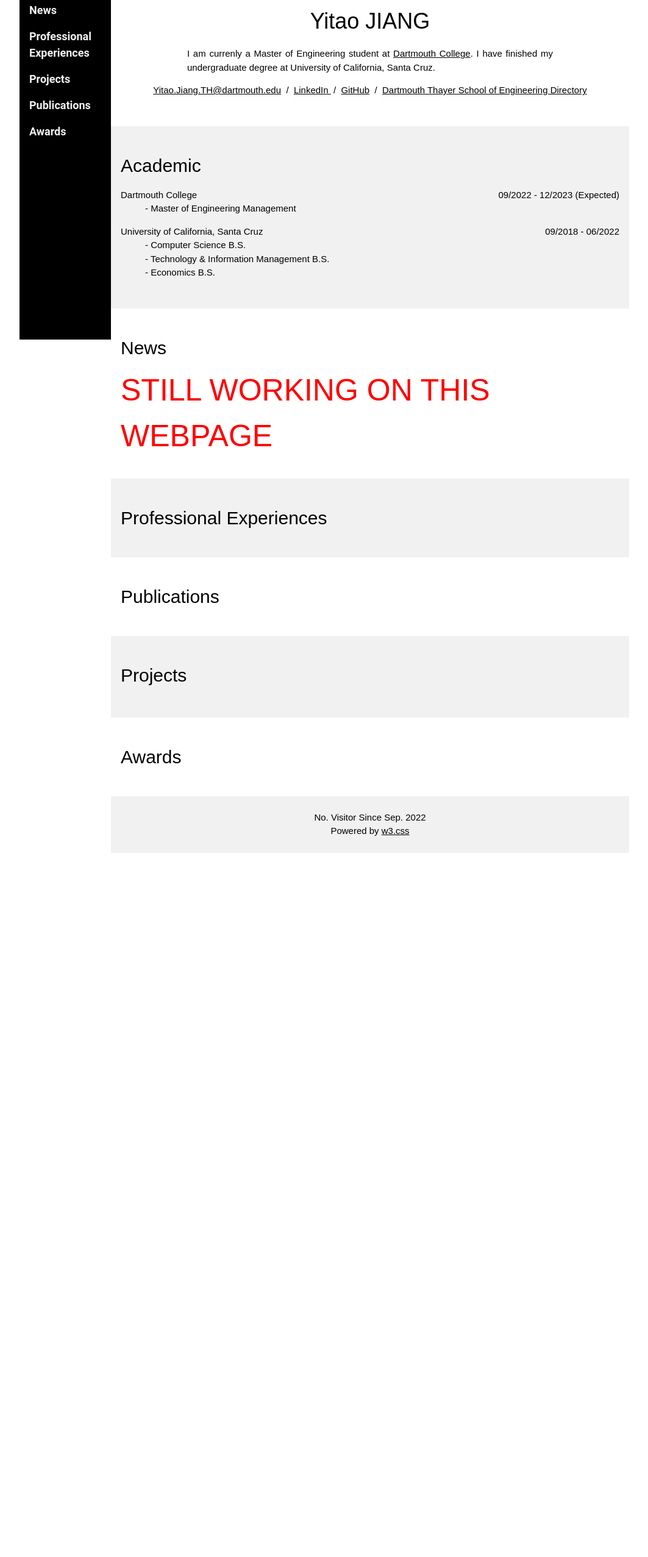
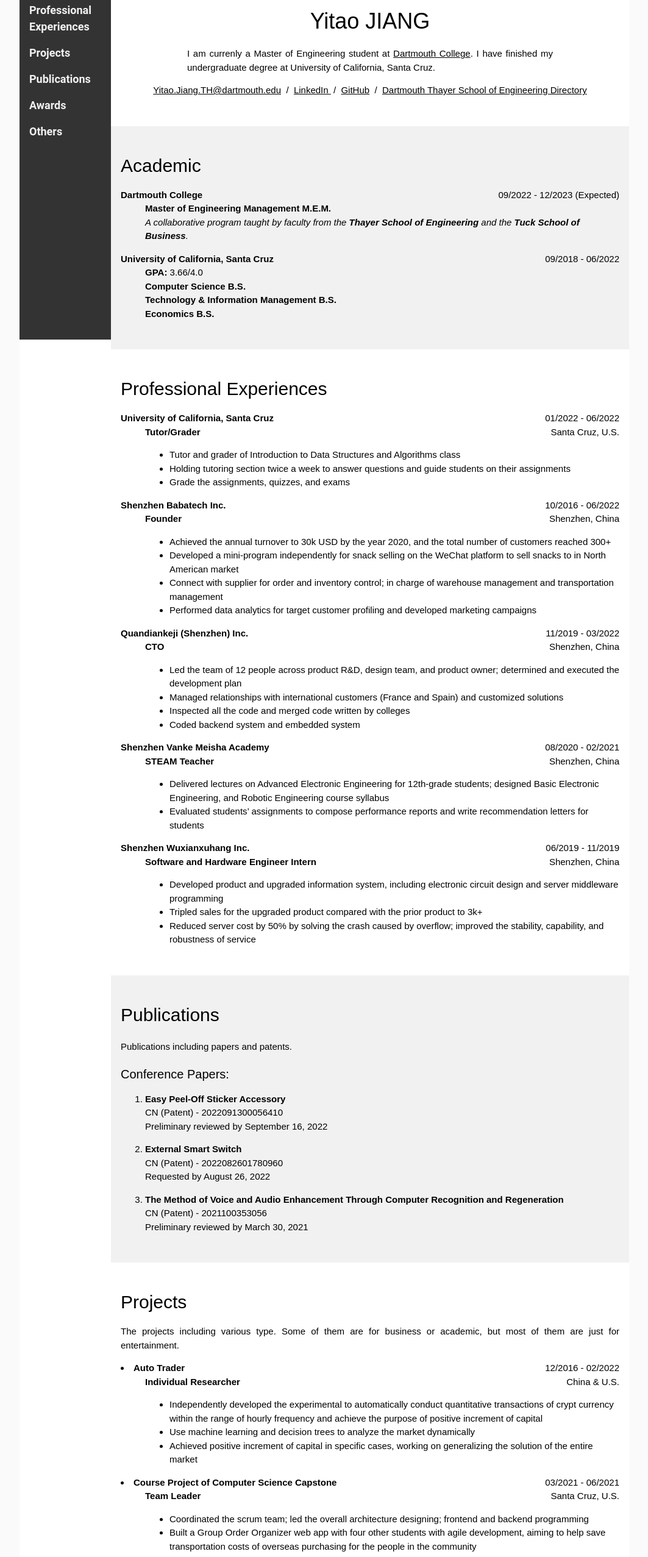
Before and after one commit to cccat6/MyHomePage, a plain HTML site: page index.html in a window 1280 px wide. Shown: the part 243-2797 px from the top of the page at 61% size, without its empty margins (108-1171 px from the left). Before the commit the page ends 1642 px from the top, so only its background shows below. Drawn offline with Linux system fonts and the light colour scheme.

Commit message:
填好基础简历信息

```diff
--- a/index.html
+++ b/index.html
@@ -24,29 +24,29 @@
 </head>
 
 
-<body class="w3-content" style="max-width:1000px">
+<body class="w3-content" style="max-width:1000px;background-color:#fafafa;">
 
+  <div style="background-color:#fff;">
 <!-- Sidebar/menu -->
-<nav class="w3-sidebar w3-bar-block w3-black w3-collapse w3-top w3-right" style="z-index:3;width:150px" id="mySidebar">
+<nav class="w3-sidebar w3-bar-block w3-collapse w3-top w3-right" style="z-index:3;width:150px;background-color:#333;color:#fff;" id="mySidebar">
   <div class="w3-container w3-display-container w3-padding-16">
     <h3><b>YITAO</b></h3>
   </div>
   <div class="w3-padding-64 w3-text-light-grey w3-large" style="font-weight:bold">
     <a href="#home" class="w3-bar-item w3-button">Home</a>
     <a href="#academic" class="w3-bar-item w3-button">Academic</a>
-    <a href="#news" class="w3-bar-item w3-button">News</a>
     <a href="#professional" class="w3-bar-item w3-button">Professional Experiences</a>
     <a href="#projects" class="w3-bar-item w3-button">Projects</a>
     <a href="#publications" class="w3-bar-item w3-button">Publications</a>
     <a href="#award" class="w3-bar-item w3-button">Awards</a>
+    <a href="#others" class="w3-bar-item w3-button">Others</a>
   </div>
 </nav>
 
 <!-- Top menu on small screens -->
-<header class="w3-bar w3-top w3-hide-large w3-black w3-xlarge">
+<header class="w3-bar w3-top w3-hide-large w3-xlarge" style="background-color:#333;color:#fff;">
   <div class="w3-bar-item w3-padding-24">YITAO JIANG</div>
   <a href="javascript:void(0)" class="w3-bar-item w3-button w3-padding-24 w3-right"  style="font-stretch: extra-expanded;" onclick="w3_open()"><b>≡</b></a>
-  </div>
 </header>
 
 <!-- Overlay effect when opening sidebar on small screens -->
@@ -79,112 +79,231 @@
      <h2>Academic</h2>
       <dl>
         <p>
-          <dt>Dartmouth College<text style="float: right;">09/2022 - 12/2023 (Expected)</text></dt>
-          <dd>- Master of Engineering Management</dd>
+          <dt><b>Dartmouth College</b><text style="float: right;">09/2022 - 12/2023 (Expected)</text></dt>
+          <dd><b>Master of Engineering Management M.E.M.</b></dd>
+          <dd><i>A collaborative program taught by faculty from the <b>Thayer School of Engineering</b> and the <b>Tuck School of Business</b>.</i></dd>
         </p>
         <p>
-          <dt>University of California, Santa Cruz<text style="float: right;"> 09/2018 - 06/2022 </text></dt>
-          <dd>- Computer Science B.S.</dd>
-          <dd>- Technology & Information Management B.S.</dd>
-          <dd>- Economics B.S.</dd>
+          <dt><b>University of California, Santa Cruz</b><text style="float: right;"> 09/2018 - 06/2022 </text></dt>
+          <dd><b>GPA: </b>3.66/4.0</dd>
+          <dd><b>Computer Science B.S.</b></dd>
+          <dd><b>Technology & Information Management B.S.</b></dd>
+          <dd><b>Economics B.S.</b></dd>
         </p>
       </dl>
     </div>
 
-<!-- The News Section -->
-  <div class="w3-container w3-padding-32" id="news">
-   <h2>News</h2>
-   <a style="font-size: 50px; color:red">STILL WORKING ON THIS WEBPAGE</a>
-      <!--<p><li> 05/2021, 2 papers have been accepted by <a href="https://icml.cc/">ICML 2022</a>. </li></p>
-      <p><li> 04/2022, 8 papers have been accepted by <a href="https://openaccess.thecvf.com/CVPR2022">CVPR 2022</a>. </li></p>
-   	  <p><li> 02/2022, Our suvery paper on vision transformer has been accepted by <a href="https://arxiv.org/pdf/2012.12556">IEEE TPAMI</a>.</li></p>
-      <p><li> 09/2021, 10 papers have been accepted by <a href="https://nips.cc/Conferences/2021">NeurIPS 2021</a>.</li></p>
-      <p><li> 09/2021, The journal version of versatile filters has been accepted by <a href="https://ieeexplore.ieee.org/iel7/34/4359286/09543586.pdf">IEEE TPAMI</a>.</li></p>
-      <p><li> 07/2021, 1 paper has been accepted by <a href="https://iccv2021.thecvf.com/home">ICCV 2021</a>.</li></p>
-      <p><li> 05/2021, 1 paper has been accepted by <a href="https://icml.cc/">ICML 2021</a>.</li></p>
-      <p><li> 05/2021, I have been selected as a Senior Area Chair for <a href="http://valser.org/">VALSE 2021</a>.</li></p>
-      <p><li> 03/2021, I accepted the invitation to serve as an Area Chair for <a href="https://nips.cc/Conferences/2021/">NeurIPS 2021</a>.</li></p>
-      <p><li> 03/2021, 9 papers have been accepted by <a href="http://cvpr2021.theRcvf.com/">CVPR 2021</a>.</li></p>
--->
-  </div>
+  <!-- The Professional Experience Section -->
+    <div class="w3-container w3-padding-32" id="professional">
+      <h2>Professional Experiences</h2>
 
-  <!-- The Professional Experience Section -->
-    <div class="w3-container w3-light-grey w3-padding-32" id="professional">
-      <h2>Professional Experiences</h2>
-        <!--<p><li> Area Chair of <a href="https://icml.cc/Conferences/2021">ICML 2021</a>, <a href="https://nips.cc/Conferences/2021/">NeurIPS 2021</a>.</p>
-        <p><li> Senior Program Committee Members of <a href="https://ijcai-21.org/">IJCAI 2021</a>, <a href="https://www.ijcai20.org/">IJCAI 2020</a> and <a href="https://www.ijcai19.org/program-committee.html">IJCAI 2019</a>.</p>
-        <p><li> Journal Reviewers of <a href="https://ieeexplore.ieee.org/xpl/RecentIssue.jsp?punumber=34">IEEE T-PAMI</a>, <a href="https://www.springer.com/journal/11263">IJCV</a>, <a href="https://ieeexplore.ieee.org/xpl/RecentIssue.jsp?punumber=83">IEEE T-IP</a>, <a href="https://ieeexplore.ieee.org/xpl/RecentIssue.jsp?punumber=5962385">IEEE T-NNLS</a>, <a href="https://ieeexplore.ieee.org/xpl/RecentIssue.jsp?punumber=6046">IEEE T-MM</a>, <a href="https://ieeexplore.ieee.org/xpl/RecentIssue.jsp?punumber=69">IEEE T-KDE</a>, etc.</p>
-        <p><li> Program Committee Members of ICCV 2021, AAAI 2021, ICLR 2021, NeurIPS 2020, ICML 2020, ECCV 2020, CVPR 2020, ICLR 2020, AAAI 2020, ICCV 2019, CVPR 2019, ICLR 2019, AAAI 2019, IJCAI 2018, AAAI 2018, NeurIPS 2018, etc.</p>-->
+      <dl>
+        <p> <!--Element-->
+          <dt><b>University of California, Santa Cruz</b><a style="float: right;">01/2022 - 06/2022</a></dt>
+          <dt><a style="float: right;">Santa Cruz, U.S.</a></dt>
+          <dd><b>Tutor/Grader</b></dd>
+          <dd>
+            <ul>
+              <li>Tutor and grader of Introduction to Data Structures and Algorithms class</li>
+              <li>Holding tutoring section twice a week to answer questions and guide students on their assignments</li>
+              <li>Grade the assignments, quizzes, and exams</li>
+            </ul>
+          </dd>
+        </p>
+        <p> <!--Element-->
+          <dt><b>Shenzhen Babatech Inc.</b><a style="float: right;">10/2016 - 06/2022</a></dt>
+          <dt><a style="float: right;">Shenzhen, China</a></dt>
+          <dd><b>Founder</b></dd>
+          <dd>
+            <ul>
+              <li>Achieved the annual turnover to 30k USD by the year 2020, and the total number of customers reached 300+</li>
+              <li>Developed a mini-program independently for snack selling on the WeChat platform to sell snacks to in North American market</li>
+              <li>Connect with supplier for order and inventory control; in charge of warehouse management and transportation management</li>
+              <li>Performed data analytics for target customer profiling and developed marketing campaigns</li>
+            </ul>
+          </dd>
+        </p>
+        <p> <!--Element-->
+          <dt><b>Quandiankeji (Shenzhen) Inc.</b><a style="float: right;">11/2019 - 03/2022</a></dt>
+          <dt><a style="float: right;">Shenzhen, China</a></dt>
+          <dd><b>CTO</b></dd>
+          <dd>
+            <ul>
+              <li>Led the team of 12 people across product R&D, design team, and product owner; determined and executed the development plan</li>
+              <li>Managed relationships with international customers (France and Spain) and customized solutions</li>
+              <li>Inspected all the code and merged code written by colleges</li>
+              <li>Coded backend system and embedded system</li>
+            </ul>
+          </dd>
+        </p>
+        <p> <!--Element-->
+          <dt><b>Shenzhen Vanke Meisha Academy</b><a style="float: right;">08/2020 - 02/2021</a></dt>
+          <dt><a style="float: right;">Shenzhen, China</a></dt>
+          <dd><b>STEAM Teacher</b></dd>
+          <dd>
+            <ul>
+              <li>Delivered lectures on Advanced Electronic Engineering for 12th-grade students; designed Basic Electronic Engineering, and Robotic Engineering course syllabus</li>
+              <li>Evaluated students’ assignments to compose performance reports and write recommendation letters for students</li>
+            </ul>
+          </dd>
+        </p>
+        <p> <!--Element-->
+          <dt><b>Shenzhen Wuxianxuhang Inc.</b><a style="float: right;">06/2019 - 11/2019</a></dt>
+          <dt><a style="float: right;">Shenzhen, China</a></dt>
+          <dd><b>Software and Hardware Engineer Intern</b></dd>
+          <dd>
+            <ul>
+              <li>Developed product and upgraded information system, including electronic circuit design and server middleware programming</li>
+              <li>Tripled sales for the upgraded product compared with the prior product to 3k+</li>
+              <li>Reduced server cost by 50% by solving the crash caused by overflow; improved the stability, capability, and robustness of service</li>
+            </ul>
+          </dd>
+        </p>
+      </dl>
     </div>
 
     <!-- The Publications Section -->
-     <div class="w3-container w3-padding-32"" id="publications">
+     <div class="w3-container w3-light-grey w3-padding-32" id="publications">
        <h2>Publications</h2>
-         <!--<p class="w3-left-align" style="line-height:200%">
-           I'm interested in devleoping <strong>efficient models</strong> for computer vision (e.g. classification, detection, and super-resolution) using pruning, quantization, distilaltion, NAS, etc.
+         <p class="w3-left-align" style="line-height:200%">
+           Publications including papers and patents.
          </p>
        <h4> Conference Papers:</h4>
-
        <ol>
-
           <p>
-         <li><strong>Spatial-Channel Token Distillation for Vision MLPs</strong>
+            <li><strong>Easy Peel-Off Sticker Accessory</strong>
               <br>
-         Yanxi Li, Xinghao Chen, Minjing Dong, Yehui Tang, <strong>Yunhe Wang</strong>, Chang Xu
+              CN (Patent) - 2022091300056410
               <br>
-         <em>ICML</em> 2022 | <a style="color: #447ec9" href="https://proceedings.mlr.press/v162/li22c/li22c.pdf">paper</a>
+              Preliminary reviewed by September 16, 2022
+            </li>
           </p>
-
+          <p>
+            <li><strong>External Smart Switch</strong>
+              <br>
+              CN (Patent) - 2022082601780960
+              <br>
+              Requested by August 26, 2022
+            </li>
+          </p>
+          <p>
+            <li><strong>The Method of Voice and Audio Enhancement Through Computer Recognition and Regeneration</strong>
+              <br>
+              CN (Patent) - 2021100353056
+              <br>
+              Preliminary reviewed by March 30, 2021
+            </li>
+          </p>
         </ol>
-
-       </p>-->
+       </p>
      </div>
 
 <!-- The Projects Section -->
-  <div class="w3-container w3-light-grey w3-padding-32" id="projects">
+  <div class="w3-container w3-padding-32" id="projects">
     <h2>Projects</h2>
     <p class="w3-justify">
-        <!--Actually, model compression is a kind of technique for developing portable deep neural networks with lower memory and computation costs. I have done several projects in Huawei including some smartphones' applications in 2019 and 2020 (e.g. Mate 30 and Honor V30). Currently, I am leading the AdderNet project, which aims to develop a series of deep learning models using only additions (<a href="https://www.reddit.com/r/MachineLearning/comments/ekw2s1/r_addernet_do_we_really_need_multiplications_in/">Discussions on Reddit</a>).
+        The projects including various type. Some of them are for business or academic, but most of them are just for entertainment.
+    </p>
+        <p> <!--Element-->
+          <li><b>Auto Trader</b><a style="float: right;">12/2016 - 02/2022</a></li>
+          <dd><b>Individual Researcher</b><a style="float: right;">China & U.S.</a></dd>
+          <dd>
+            <ul>
+              <li>Independently developed the experimental to automatically conduct quantitative transactions of crypt currency within the range of hourly frequency and achieve the purpose of positive increment of capital</li>
+              <li>Use machine learning and decision trees to analyze the market dynamically</li>
+              <li>Achieved positive increment of capital in specific cases, working on generalizing the solution of the entire market</li>
+            </ul>
+          </dd>
         </p>
 
-        <h4><li>Adder Neural Networks</li></h4>
-        <img style="width:96%;" src="images/AdderNet.jpg">
-        <p class="w3-justify">
-        <a style="color: #447ec9" href="https://github.com/huawei-noah/AdderNet">Project Page</a> | <a style="color: #447ec9" href="https://arxiv.org/pdf/2101.10015.pdf">Hardware Implementation</a>
-        </p>
-        <p class="w3-justify">
-        I would like to say, <span style="color:red">AdderNet is very cool!</span> The initial idea was came up in about 2017 when climbing with some friends at Beijing. By replacing all convolutional layers (except the first and the last layers), we now can obtain comparable performance on ResNet architectures. In addition, to make the story more complete, we recent release the hardware implementation and some quantization methods. The results are quite encouraging, we can reduce both <strong>the energy consumption and thecircuit areas significantly without affecting the performance</strong>. Now, we are working on more applications to reduce the costs of launching AI algorithms such as low-level vision, detection, and NLP tasks.
+        <p> <!--Element-->
+          <li><b>Course Project of Computer Science Capstone</b><a style="float: right;">03/2021 - 06/2021</a></li>
+          <dd><b>Team Leader</b><a style="float: right;">Santa Cruz, U.S.</a></dd>
+          <dd>
+            <ul>
+              <li>Coordinated the scrum team; led the overall architecture designing; frontend and backend programming</li>
+              <li>Built a Group Order Organizer web app with four other students with agile development, aiming to help save transportation costs of overseas purchasing for the people in the community</li>
+            </ul>
+          </dd>
         </p>
 
-        <h4><li>GhostNet on MindSpore: SOTA Lightweight CV Networks</li></h4>
-        <img style="width:96%;" src="images/GhostNet.png">
-        <p class="w3-justify">
-        <a style="color: #447ec9" href="https://live.huawei.com/huaweiconnect/meeting/cn/5872.html">Huawei Connect (HC) 2020</a> | <a style="color: #447ec9" href="https://www.mindspore.cn/resources/hub">MindSpore Hub</a>
-        </p>
-        <p class="w3-justify">
-        The initial verison of GhostNet was accepted by CVPR 2020, which achieved SOTA performance on ImageNet: <span style="color:red">75.7%</span> top1 acc with only <span style="color:red">226M FLOPS</span>. In the current version, we release a series computer vision models (e.g. int8 quantization, detection, and larger networks) on <strong>MindsSpore 1.0</strong> and <strong>Mate 30 Pro (Kirin 990)</strong>.
+        <p> <!--Element-->
+          <li><b>Speech Enhancement with Computer Recognition and Reproducing</b><a style="float: right;">11/2020 - 03/2021</a></li>
+          <dd><b>Leading Researcher</b><a style="float: right;">Beijing, China</a></dd>
+          <dd>
+            <ul>
+              <li>Designed and implemented a voice enhancement solution to address the problem of incomprehension caused by the accent</li>
+              <li>Achieved the 2021 Microsoft Imagine Cup China National Final Second Prize and has applied for an individual patent</li>
+            </ul>
+          </dd>
         </p>
 
-        <h4><li>AI on Ascend: Real-Time Video Style Transfer</li></h4>
-        <img style="width:32%;" src="images/atlas200.png"> &nbsp&nbsp <img style="width:60%;" src="images/video.gif">
-        <p class="w3-justify">
-        <a style="color: #447ec9" href="https://www.huaweicloud.com/intl/en-us/HDC.Cloud.html">Huawei Developer Conference (HDC) 2020</a> | <a style="color: #447ec9" href="https://developer.huaweicloud.com/exhibition/Atlas_neural_style.html">Online Demo</a>
+        <p> <!--Element-->
+          <li><b>Basic Components CPU Design</b><a style="float: right;">05/2020 - 10/2020</a></li>
+          <dd><b>Researcher</b><a style="float: right;">Shenzhen, China</a></dd>
+          <dd>
+            <ul>
+              <li>Targeting to design and implement a fully functional 16-bit CPU with a pipeline and self-designed instruction set. Targeting reach to 10MHz clock frequency</li>
+              <li>The CPU will be built with the most basic components such as MOSFET, resistors, and capacitors</li>
+              <li>Participated in instruction set designing, circuit designing, and unit testing</li>
+              <li>Completed some independent units such as adder, register, and decoder </li>
+            </ul>
+          </dd>
         </p>
-        <p class="w3-justify">
-        This project aims to develop a video style transfer system on the <strong>Huawei Atlas 200 DK AI developer Kit</strong>. The latency of the original model for processing one image is about <span style="color:red">630ms</span>. After accelerating it using our method, the lantency now is about <span style="color:red">40ms</span>.
+
+        <p> <!--Element-->
+          <li><b>Mixed Reality Explore Experiment</b><a style="float: right;">03/2016 - 11/2019</a></li>
+          <dd><b>Individual Researcher</b><a style="float: right;">Shenzhen, China</a></dd>
+          <dd>
+            <ul>
+              <li>Design and implement the Mixed Reality solution, including inside-out tracking, positioning, industrial 3D modeling, circuit design, programming, app development, etc.</li>
+              <li>Successfully completed multiple sub-projects, including MR experimental headset, campus panorama map, AI Q&A bot navigation based on HoloLens, wall positioning, and mesh splicing</li>
+            </ul>
+          </dd>
         </p>
-      -->
   </div>
 
   <!-- The Awards Section -->
-  <div class="w3-container w3-padding-32" id="award">
+  <div class="w3-container w3-light-grey w3-padding-32" id="award">
     <h2>Awards</h2>
-    <!--<p><li> 2020, <a href="https://mp.weixin.qq.com/s/dORL01lgFNDHgjp3KMJmiQ">Nomination for Outstanding Youth Paper Award</a>, <a href="https://worldaic.com.cn/portal/en/aboutus.html">WAIC</a></p>
-    <p><li> 2017, <a href="https://research.google/outreach/phd-fellowship/recipients/?category=2017">Google PhD Fellowship</a></p>
-    <p><li> 2017, <a href="http://scholarship.baidu.com/">Baidu Scholarship</a></p>
-    <p><li> 2017, President's PhD Scholarship, Peking University</p>
-    <p><li> 2017, National Scholarship for Graduate Students</p>
-    <p><li> 2016, National Scholarship for Graduate Students</p>-->
+      <p><li>China National Final Second Prize of Microsoft Imagine Cup<a style="float: right;">03/2021</a></p>
+      <p><li>Top 10 Winner of 2018 Imagine Big Idea Challenge<a style="float: right;">03/2018</a></p>
+      <p><li>China National Final Third Prize of Microsoft Imagine Cup<a style="float: right;">03/2017</a></p>
+      <p><li>Microsoft Imagine Cup, Earth Project, Third Prize<a style="float: right;">2016</a></p>
+  </div>
+
+  <!-- The Others Section -->
+    <div class="w3-container w3-padding-32" id="others">
+     <h4>Others</h4>
+      <p> <!--Element-->
+        <h3>Volunteer Involvement</h3>
+        <dd><b>Microsoft Learn Student Ambassadors Overall Leader, China Region</b><a style="float: right;">03/2016 - Present</a></dd>
+        <dd>
+          <ul>
+            <li>Organize member recruiting, interviewing, organizing, and hosting technical meetings</li>
+            <li>Overall Leader in China Region since 2020. Gold (Top 7% out of 3,200 global members) level member</li>
+            <li>Manage various affairs in China, and coordinate the work of the other five leaders</li>
+          </ul>
+        </dd>
+        <dd><b>Microsoft Learn Student Ambassador (previously Microsoft Student Partner)</b><a style="float: right;">2016 - Present</a></dd>
+        <dd>
+          <ul>
+            <li>Responsible for the translation of Microsoft technical documents and student activity materials</li>
+            <li>Responsible for writing technical blogs and delivering technical lectures</li>
+            <li>Participated in organizing, planning, and promoting activities, including Hackathon, Code an Hour, Imagine Cup, etc.</li>
+          </ul>
+        </dd>
+      </p>
+
+      <p> <!--Element-->
+        <h4>Skills</h4>
+        <dd><b>Proficient</b></dd>
+        <dd><li>C#, Python, Microsoft Office, Visual Studio, Visual Studio Code</li></dd>
+        <dd><b>Sufficient</b></dd>
+        <dd><li>Java, JavaScript, C, C++, SQL, MySQL/SQL Server/PostgreDB/SQLite/MongoDB, HTML&CSS, Unity3D, AutoCAD, LCEDA, Keil, Stata, LaTeX, Adobe Suite, TensorFlow (Keras), Azure, AWS, GCP</li></dd>
+        <dd><b>Development & Engineering</b></dd>
+        <dd><li>Project Manager, Full Stack Engineer, Architect</li></dd>
+      </p>
     </div>
 
   <div class="w3-light-grey w3-center w3-padding-24">
@@ -224,6 +343,6 @@ function w3_close() {
   document.getElementById("myOverlay").style.display = "none";
 }
 </script>
-
+</div>
 </body>
 </html>
```
Lines whose indentation alone changed are shown as unchanged.
